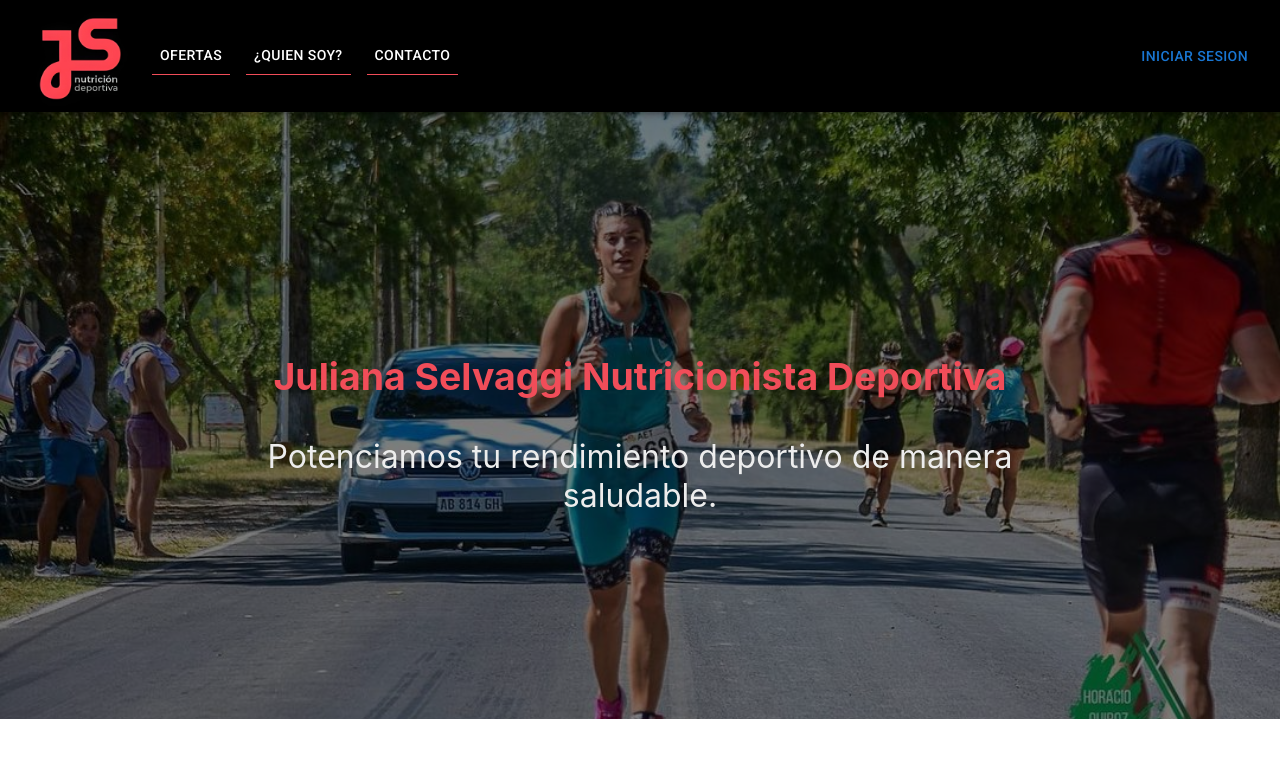
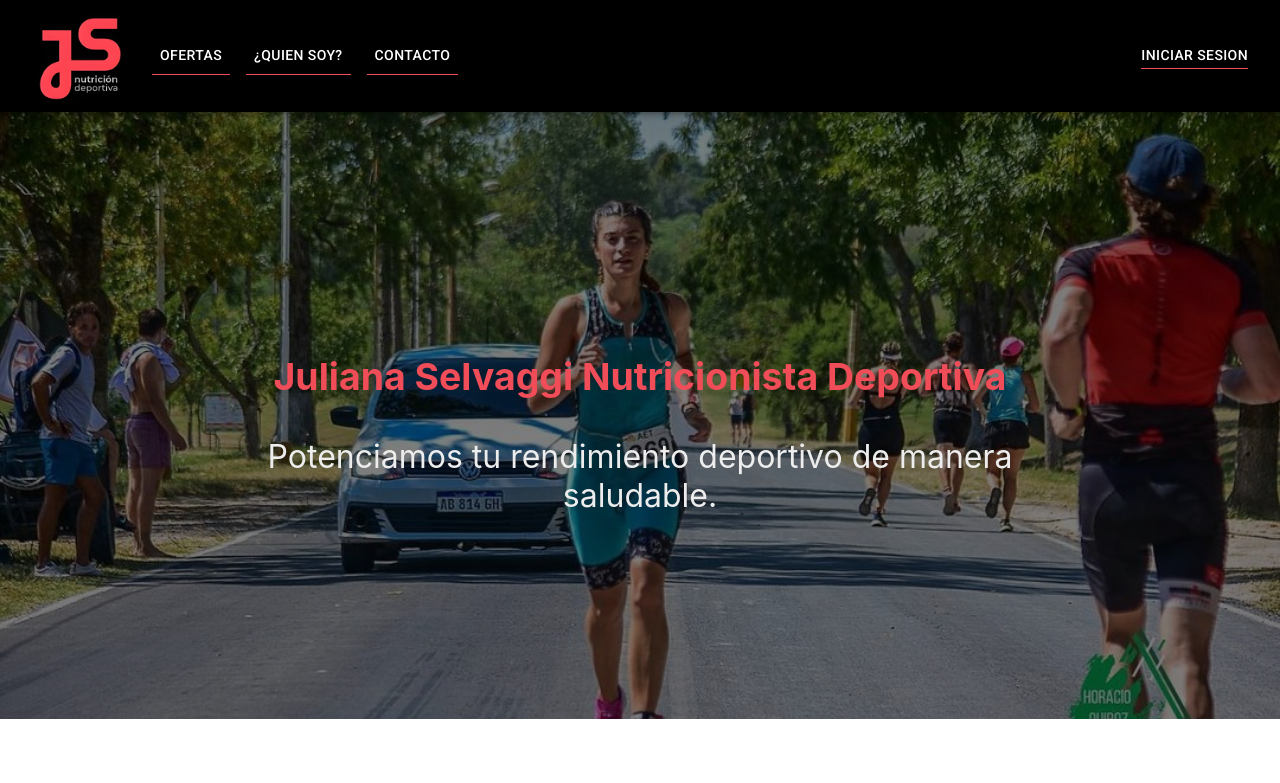
Before and after one commit to tomascaceres14/jselvLandingPage, a React (Create React App) app: page / in a window 1280 px wide. Shown: the top 783 px of the page. Built offline with nearby package versions, Linux system fonts and the light colour scheme; the HTML template or start-up script is replaced by a standard one; a web font is replaced by a local one.

Commit message:
fixed login responsive styles

```diff
--- a/src/components/Home/Header/Modal/Modal.jsx
+++ b/src/components/Home/Header/Modal/Modal.jsx
@@ -20,8 +20,10 @@ export default function BasicModal() {
   const handleClose = () => setOpen(false);
 
   return (
-    <div >
-      <Button className="modal-button" onClick={handleOpen} >Iniciar Sesion</Button>
+    <div>
+      <Button onClick={handleOpen}>
+        <span className="modal-button">Iniciar sesion</span>
+      </Button>
       <Modal
         open={open}
         onClose={handleClose}
--- a/src/components/Home/Validations/Login/Login.jsx
+++ b/src/components/Home/Validations/Login/Login.jsx
@@ -14,6 +14,7 @@ const Login = ({ toggle }) => {
             variant="outlined"
             value={email}
             onChange={(event) => setEmail(event.target.value)}
+            type={"email"}
             required
           />
         </div>
@@ -23,6 +24,7 @@ const Login = ({ toggle }) => {
             variant="outlined"
             value={password}
             onChange={(event) => setPassword(event.target.value)}
+            type={"password"}
             required
           />
         </div>
--- a/src/components/Home/Validations/Register/Register.jsx
+++ b/src/components/Home/Validations/Register/Register.jsx
@@ -34,6 +34,7 @@ const Register = ({ toggle }) => {
             variant="outlined"
             value={email}
             onChange={(event) => setEmail(event.target.value)}
+            type={"email"}
             required
           />
         </div>
@@ -43,6 +44,7 @@ const Register = ({ toggle }) => {
             variant="outlined"
             value={password}
             onChange={(event) => setPassword(event.target.value)}
+            type={"password"}
             required
           />
         </div>
@@ -52,6 +54,7 @@ const Register = ({ toggle }) => {
             variant="outlined"
             value={password2}
             onChange={(event) => setPassword2(event.target.value)}
+            type={"password"}
             required
           />
         </div>
```
